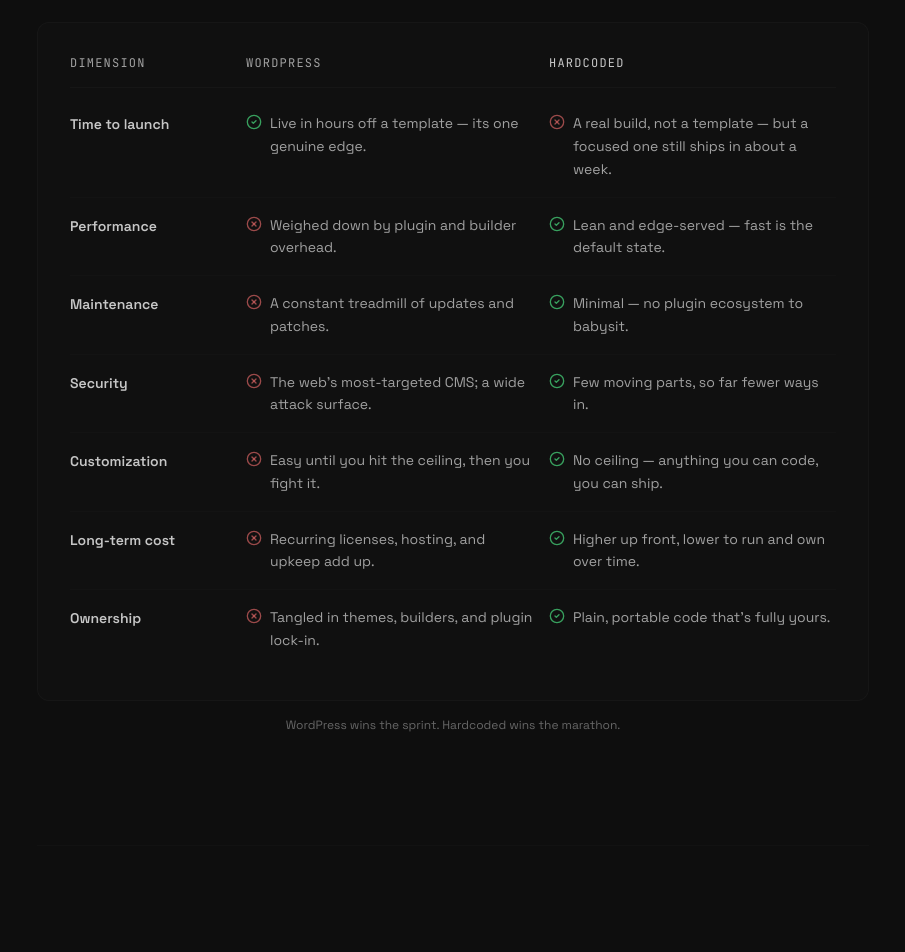
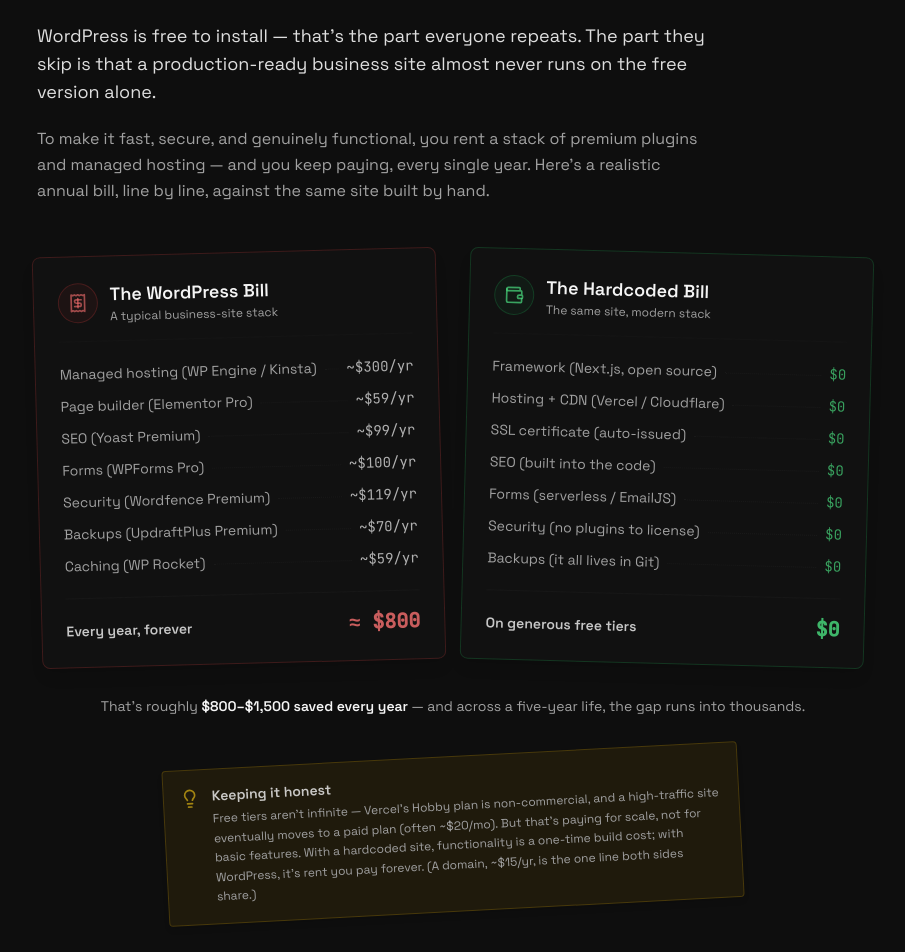
Before and after one commit to Kendaichi/3d-portfolio-Nextjs, a Next.js app: page /blog/wordpress-vs-hardcoded in a window 1280 px wide. Shown: the part 4200-5152 px from the top of the page, without its empty margins (187-1092 px from the left). Built offline with nearby package versions, Linux system fonts and the light colour scheme.

Commit message:
patch: wordpress-vs-hardcoded

```diff
--- a/src/app/blog/wordpress-vs-hardcoded/wp-vs-hardcoded-client.tsx
+++ b/src/app/blog/wordpress-vs-hardcoded/wp-vs-hardcoded-client.tsx
@@ -22,6 +22,8 @@
   XCircle,
   Lightbulb,
   Clock,
+  Receipt,
+  Wallet,
 } from "lucide-react";
 import CustomCursor from "@/components/CustomCursor";
 
@@ -145,6 +147,32 @@
         <p className="text-sm text-muted-foreground leading-relaxed">{code}</p>
       </div>
     </motion.div>
+  );
+}
+
+/* ── receipt line item ──────────────────────────────────────── */
+
+function CostLine({
+  label,
+  price,
+  free = false,
+}: {
+  label: string;
+  price: string;
+  free?: boolean;
+}) {
+  return (
+    <div className="flex items-baseline gap-2 py-1.5">
+      <span className="text-sm text-muted-foreground">{label}</span>
+      <span className="flex-1 -translate-y-[3px] border-b border-dotted border-border/40" />
+      <span
+        className={`text-sm font-mono shrink-0 ${
+          free ? "text-green-400/70" : "text-foreground/70"
+        }`}
+      >
+        {price}
+      </span>
+    </div>
   );
 }
 
@@ -571,7 +599,7 @@
         </div>
 
         {/* ━━━━━━━━━━━━━━━━━━━━━━━━━━━━━━━━━━━━━━━━━━━━━━━━━━━━━
-            SECTION 4: HEAD-TO-HEAD
+            SECTION 4: FOLLOW THE MONEY
         ━━━━━━━━━━━━━━━━━━━━━━━━━━━━━━━━━━━━━━━━━━━━━━━━━━━━━ */}
         <section className="container max-w-4xl py-20 lg:py-28">
           <motion.div
@@ -582,7 +610,196 @@
           >
             <motion.div variants={fadeUp} className="mb-12">
               <p className="text-sm font-mono tracking-widest uppercase text-muted-foreground mb-2">
-                04 — Side by Side
+                04 — Follow the Money
+              </p>
+              <h2 className="text-3xl sm:text-4xl font-bold tracking-tight">
+                The Subscription Bill Nobody Mentions
+              </h2>
+            </motion.div>
+
+            <motion.div
+              variants={fadeUp}
+              className="space-y-5 text-muted-foreground leading-relaxed max-w-2xl mb-12"
+            >
+              <p className="text-lg text-foreground/90">
+                WordPress is free to install — that's the part everyone repeats.
+                The part they skip is that a production-ready business site
+                almost never runs on the free version alone.
+              </p>
+              <p>
+                To make it fast, secure, and genuinely functional, you rent a
+                stack of premium plugins and managed hosting — and you keep
+                paying, every single year. Here's a realistic annual bill, line
+                by line, against the same site built by hand.
+              </p>
+            </motion.div>
+
+            {/* Two receipts, side by side */}
+            <div className="grid grid-cols-1 md:grid-cols-2 gap-6">
+              {/* WordPress receipt */}
+              <motion.div
+                variants={tiltLeft}
+                initial="hidden"
+                whileInView="visible"
+                viewport={{ once: true }}
+                className="bg-card/60 border border-red-500/20 rounded-lg p-6 shadow-lg shadow-black/10"
+              >
+                <div className="flex items-center gap-3 mb-4 pb-4 border-b border-border/20">
+                  <div className="w-10 h-10 rounded-full border border-red-500/20 bg-red-500/[0.05] flex items-center justify-center shrink-0">
+                    <Receipt className="h-5 w-5 text-red-400/60" />
+                  </div>
+                  <div>
+                    <h3 className="text-lg font-semibold">The WordPress Bill</h3>
+                    <p className="text-xs text-muted-foreground">
+                      A typical business-site stack
+                    </p>
+                  </div>
+                </div>
+
+                <CostLine
+                  label="Managed hosting (WP Engine / Kinsta)"
+                  price="~$300/yr"
+                />
+                <CostLine label="Page builder (Elementor Pro)" price="~$59/yr" />
+                <CostLine label="SEO (Yoast Premium)" price="~$99/yr" />
+                <CostLine label="Forms (WPForms Pro)" price="~$100/yr" />
+                <CostLine
+                  label="Security (Wordfence Premium)"
+                  price="~$119/yr"
+                />
+                <CostLine
+                  label="Backups (UpdraftPlus Premium)"
+                  price="~$70/yr"
+                />
+                <CostLine label="Caching (WP Rocket)" price="~$59/yr" />
+
+                <div className="flex items-baseline justify-between gap-3 mt-4 pt-4 border-t border-border/30">
+                  <span className="text-sm font-semibold text-foreground/80">
+                    Every year, forever
+                  </span>
+                  <span className="text-xl font-bold font-mono text-red-400/80">
+                    ≈ $800
+                  </span>
+                </div>
+              </motion.div>
+
+              {/* Hardcoded receipt */}
+              <motion.div
+                variants={tiltRight}
+                initial="hidden"
+                whileInView="visible"
+                viewport={{ once: true }}
+                className="bg-card/60 border border-green-500/20 rounded-lg p-6 shadow-lg shadow-black/10"
+              >
+                <div className="flex items-center gap-3 mb-4 pb-4 border-b border-border/20">
+                  <div className="w-10 h-10 rounded-full border border-green-500/20 bg-green-500/[0.05] flex items-center justify-center shrink-0">
+                    <Wallet className="h-5 w-5 text-green-400/70" />
+                  </div>
+                  <div>
+                    <h3 className="text-lg font-semibold">The Hardcoded Bill</h3>
+                    <p className="text-xs text-muted-foreground">
+                      The same site, modern stack
+                    </p>
+                  </div>
+                </div>
+
+                <CostLine
+                  label="Framework (Next.js, open source)"
+                  price="$0"
+                  free
+                />
+                <CostLine
+                  label="Hosting + CDN (Vercel / Cloudflare)"
+                  price="$0"
+                  free
+                />
+                <CostLine label="SSL certificate (auto-issued)" price="$0" free />
+                <CostLine label="SEO (built into the code)" price="$0" free />
+                <CostLine label="Forms (serverless / EmailJS)" price="$0" free />
+                <CostLine
+                  label="Security (no plugins to license)"
+                  price="$0"
+                  free
+                />
+                <CostLine label="Backups (it all lives in Git)" price="$0" free />
+
+                <div className="flex items-baseline justify-between gap-3 mt-4 pt-4 border-t border-border/30">
+                  <span className="text-sm font-semibold text-foreground/80">
+                    On generous free tiers
+                  </span>
+                  <span className="text-xl font-bold font-mono text-green-400/80">
+                    $0
+                  </span>
+                </div>
+              </motion.div>
+            </div>
+
+            {/* Savings highlight */}
+            <motion.div
+              variants={popIn}
+              initial="hidden"
+              whileInView="visible"
+              viewport={{ once: true }}
+              className="mt-8 text-center"
+            >
+              <p className="text-sm text-muted-foreground">
+                That's roughly{" "}
+                <span className="text-foreground font-semibold">
+                  $800–$1,500 saved every year
+                </span>{" "}
+                — and across a five-year life, the gap runs into thousands.
+              </p>
+            </motion.div>
+
+            {/* Honest note */}
+            <motion.div
+              variants={tiltLeft}
+              initial="hidden"
+              whileInView="visible"
+              viewport={{ once: true }}
+              className="max-w-xl mx-auto mt-10"
+            >
+              <StickyNote color="yellow" rotate={-1.5}>
+                <div className="flex items-start gap-3">
+                  <Lightbulb className="h-5 w-5 text-yellow-400/60 mt-0.5 shrink-0" />
+                  <div>
+                    <p className="text-sm font-semibold text-foreground/80 mb-1">
+                      Keeping it honest
+                    </p>
+                    <p className="text-xs text-muted-foreground leading-relaxed">
+                      Free tiers aren't infinite — Vercel's Hobby plan is
+                      non-commercial, and a high-traffic site eventually moves to
+                      a paid plan (often ~$20/mo). But that's paying for scale,
+                      not for basic features. With a hardcoded site,
+                      functionality is a one-time build cost; with WordPress,
+                      it's rent you pay forever. (A domain, ~$15/yr, is the one
+                      line both sides share.)
+                    </p>
+                  </div>
+                </div>
+              </StickyNote>
+            </motion.div>
+          </motion.div>
+        </section>
+
+        {/* ── Divider ── */}
+        <div className="container max-w-4xl">
+          <div className="h-px bg-border/20" />
+        </div>
+
+        {/* ━━━━━━━━━━━━━━━━━━━━━━━━━━━━━━━━━━━━━━━━━━━━━━━━━━━━━
+            SECTION 5: HEAD-TO-HEAD
+        ━━━━━━━━━━━━━━━━━━━━━━━━━━━━━━━━━━━━━━━━━━━━━━━━━━━━━ */}
+        <section className="container max-w-4xl py-20 lg:py-28">
+          <motion.div
+            variants={stagger}
+            initial="hidden"
+            whileInView="visible"
+            viewport={{ once: true, amount: 0.15 }}
+          >
+            <motion.div variants={fadeUp} className="mb-12">
+              <p className="text-sm font-mono tracking-widest uppercase text-muted-foreground mb-2">
+                05 — Side by Side
               </p>
               <h2 className="text-3xl sm:text-4xl font-bold tracking-tight">
                 Head-to-Head
@@ -662,7 +879,7 @@
         </div>
 
         {/* ━━━━━━━━━━━━━━━━━━━━━━━━━━━━━━━━━━━━━━━━━━━━━━━━━━━━━
-            SECTION 5: THE VERDICT
+            SECTION 6: THE VERDICT
         ━━━━━━━━━━━━━━━━━━━━━━━━━━━━━━━━━━━━━━━━━━━━━━━━━━━━━ */}
         <section className="container max-w-4xl py-20 lg:py-28">
           <motion.div
@@ -673,7 +890,7 @@
           >
             <motion.div variants={fadeUp} className="mb-12">
               <p className="text-sm font-mono tracking-widest uppercase text-muted-foreground mb-2">
-                05 — So Which Should You Build?
+                06 — So Which Should You Build?
               </p>
               <h2 className="text-3xl sm:text-4xl font-bold tracking-tight">
                 It's About the Time Horizon
```
